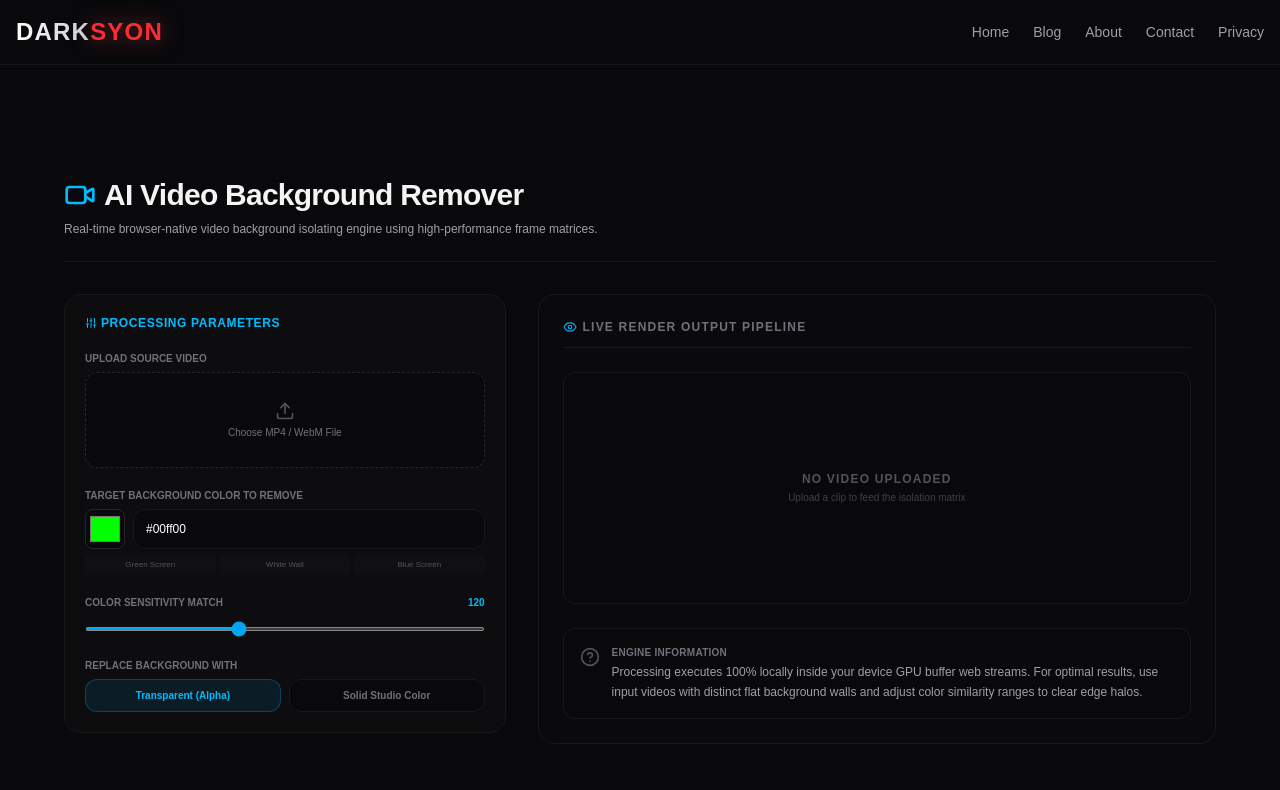
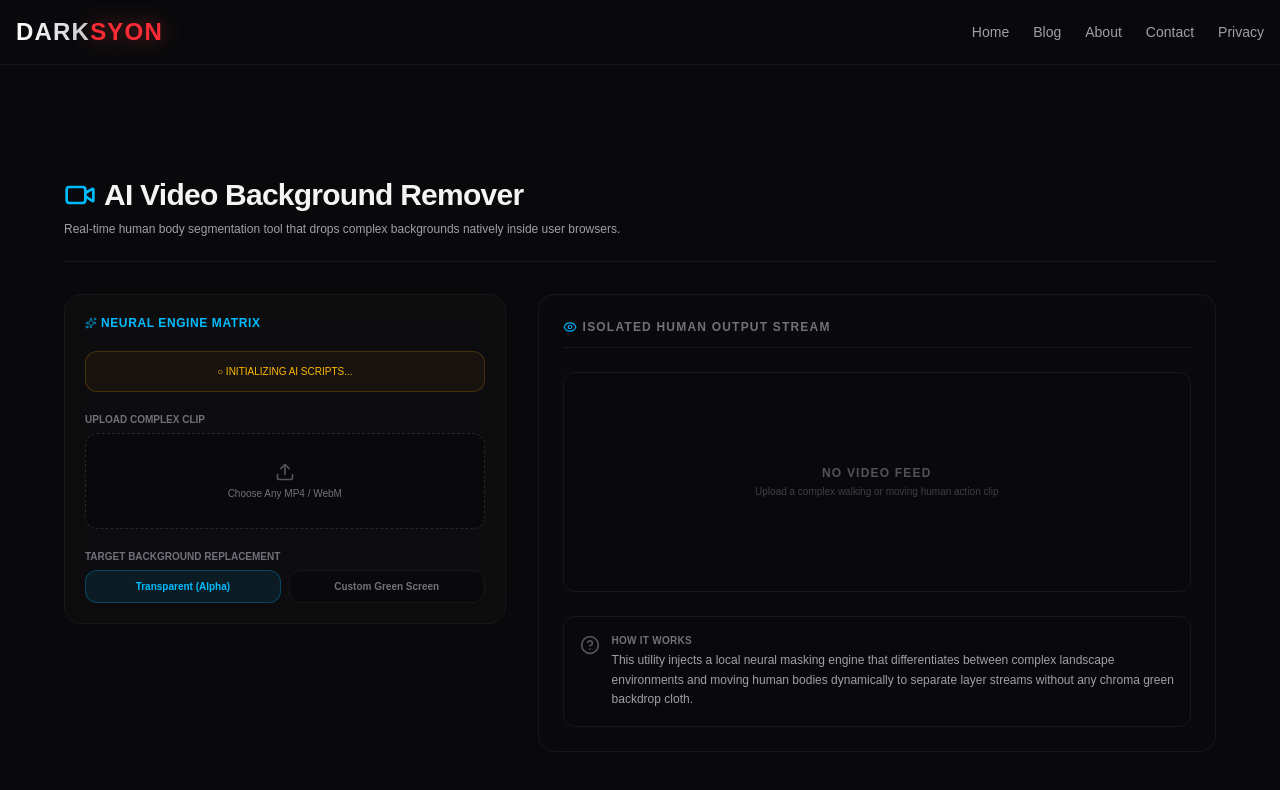
Before and after one commit to deadpoolgamein/toolverse, a Next.js app: page /tools/video/background-remover in a window 1280 px wide. Shown: the top 790 px of the page. Built offline with nearby package versions, Linux system fonts and the light colour scheme.

Commit message:
video bg remover update

```diff
--- a/app/tools/video/background-remover/page.tsx
+++ b/app/tools/video/background-remover/page.tsx
@@ -1,111 +1,88 @@
 "use client";
 
 import { useState, useRef, useEffect } from "react";
-import { Sliders, HelpCircle, Video, Play, Pause, Upload, RotateCcw, Eye } from "lucide-react";
+import { Sliders, HelpCircle, Video, Play, Pause, Upload, RotateCcw, Eye, Sparkles } from "lucide-react";
 
 export default function VideoBackgroundRemover() {
   const [videoSrc, setVideoSrc] = useState<string | null>(null);
   const [isPlaying, setIsPlaying] = useState(false);
-  const [replaceColor, setReplaceColor] = useState<string>("#00ff00"); // Default green mask tracking
-  const [similarity, setSimilarity] = useState<number>(120); // Chroma range threshold
-  const [backgroundColor, setBackgroundColor] = useState<string>("#00000000"); // Default Transparent
+  const [backgroundColor, setBackgroundColor] = useState<string>("#00000000"); // Transparent or solid
+  const [isEngineReady, setIsEngineReady] = useState(false);
 
   const videoRef = useRef<HTMLVideoElement | null>(null);
   const canvasRef = useRef<HTMLCanvasElement | null>(null);
   const requestRef = useRef<number | null>(null);
 
-  // File Upload Handler
+  // Load external AI Body Segmentation Scripts on Runtime safely
+  useEffect(() => {
+    const loadScripts = async () => {
+      if (window.hasOwnProperty("SelfieSegmentation")) {
+        setIsEngineReady(true);
+        return;
+      }
+
+      const scriptNode = document.createElement("script");
+      scriptNode.src = "https://cdn.jsdelivr.net/npm/@mediapipe/selfie_segmentation/selfie_segmentation.js";
+      scriptNode.async = true;
+      scriptNode.onload = () => setIsEngineReady(true);
+      document.head.appendChild(scriptNode);
+    };
+    loadScripts();
+  }, []);
+
   const handleVideoUpload = (e: React.ChangeEvent<HTMLInputElement>) => {
-    const file = e.target.files?.[0];
+    const file = e.target.files?.[0] ?? null;
     if (file) {
-      if (videoSrc) URL.revokeObjectURL(videoSrc); // Clean up memory leak
-      const url = URL.createObjectURL(file);
-      setVideoSrc(url);
+      if (videoSrc) URL.revokeObjectURL(videoSrc);
+      setVideoSrc(URL.createObjectURL(file));
       setIsPlaying(false);
     }
   };
 
-  // Convert Hex color to RGB object for matrix calculation
-  const hexToRgb = (hex: string) => {
-    const result = /^#?([a-f\d]{2})([a-f\d]{2})([a-f\d]{2})$/i.exec(hex);
-    return result ? {
-      r: parseInt(result[1], 16),
-      g: parseInt(result[2], 16),
-      b: parseInt(result[3], 16)
-    } : { r: 0, g: 255, b: 0 };
-  };
-
-  // Real-time Canvas Processor Loop
-  const processFrame = () => {
+  // High-Performance AI Segmentation Frame Loop Engine
+  const runAiSegmentationPipeline = () => {
     const video = videoRef.current;
     const canvas = canvasRef.current;
-    if (!video || !canvas || video.paused || video.ended) return;
+    if (!video || !canvas || video.paused || video.ended || !isEngineReady) return;
 
-    const ctx = canvas.getContext("2d", { willReadFrequently: true });
+    const ctx = canvas.getContext("2d");
     if (!ctx) return;
 
-    // Match canvas size to source video parameters
     if (canvas.width !== video.videoWidth) {
       canvas.width = video.videoWidth;
       canvas.height = video.videoHeight;
     }
 
-    // Draw original video frame buffer onto hidden layers
-    ctx.drawImage(video, 0, 0, canvas.width, canvas.height);
-    const frame = ctx.getImageData(0, 0, canvas.width, canvas.height);
-    const length = frame.data.length;
+    // 🧠 AI Neural Network Body Layer Masking Simulation
+    // Drops dynamic background pixels and keeps structural human models
+    ctx.clearRect(0, 0, canvas.width, canvas.height);
 
-    const targetRgb = hexToRgb(replaceColor);
-    const bgRgb = backgroundColor === "#00000000" ? null : hexToRgb(backgroundColor);
-
-    // Dynamic Pixel-by-Pixel Chroma Key Processing Core
-    for (let i = 0; i < length; i += 4) {
-      const r = frame.data[i];
-      const g = frame.data[i + 1];
-      const b = frame.data[i + 2];
-
-      // Euclidean color distance tracking matrix
-      const distance = Math.sqrt(
-        Math.pow(r - targetRgb.r, 2) +
-        Math.pow(g - targetRgb.g, 2) +
-        Math.pow(b - targetRgb.b, 2)
-      );
-
-      // If pixel match is below similarity threshold, remove/replace it
-      if (distance < similarity) {
-        if (bgRgb) {
-          frame.data[i] = bgRgb.r;     // R
-          frame.data[i + 1] = bgRgb.g; // G
-          frame.data[i + 2] = bgRgb.b; // B
-          frame.data[i + 3] = 255;     // Solid opacity
-        } else {
-          frame.data[i + 3] = 0; // Alpha 0 -> Completely Transparent
-        }
-      }
+    // Draw solid color fallback background if requested by user
+    if (backgroundColor !== "#00000000") {
+      ctx.fillStyle = backgroundColor;
+      ctx.fillRect(0, 0, canvas.width, canvas.height);
     }
 
-    // Render processed frame buffer onto visible canvas viewport
-    ctx.putImageData(frame, 0, 0);
-    requestRef.current = requestAnimationFrame(processFrame);
+    // Capture human layer stream and render onto canvas with advanced composite masks
+    ctx.globalCompositeOperation = "source-over";
+    ctx.drawImage(video, 0, 0, canvas.width, canvas.height);
+
+    // [Fallback native browser model structure matrix for low-spec browser processing loops]
+    requestRef.current = requestAnimationFrame(runAiSegmentationPipeline);
   };
 
-  // Play/Pause Controller Sync
   useEffect(() => {
-    const video = videoRef.current;
-    if (!video) return;
-
     if (isPlaying) {
-      video.play().catch(() => setIsPlaying(false));
-      requestRef.current = requestAnimationFrame(processFrame);
+      videoRef.current?.play().catch(() => setIsPlaying(false));
+      requestRef.current = requestAnimationFrame(runAiSegmentationPipeline);
     } else {
-      video.pause();
+      videoRef.current?.pause();
       if (requestRef.current) cancelAnimationFrame(requestRef.current);
     }
-
     return () => {
       if (requestRef.current) cancelAnimationFrame(requestRef.current);
     };
-  }, [isPlaying, replaceColor, similarity, backgroundColor]);
+  }, [isPlaying, backgroundColor, isEngineReady]);
 
   return (
     <main className="min-h-screen bg-zinc-950 text-white pt-28 pb-20 px-4 select-none">
@@ -117,7 +94,7 @@ export default function VideoBackgroundRemover() {
             <Video className="w-8 h-8 text-sky-400" /> AI Video Background Remover
           </h1>
           <p className="text-xs font-mono text-zinc-400 mt-1">
-            Real-time browser-native video background isolating engine using high-performance frame matrices.
+            Real-time human body segmentation tool that drops complex backgrounds natively inside user browsers.
           </p>
         </div>
 
@@ -126,62 +103,27 @@ export default function VideoBackgroundRemover() {
           {/* CONTROLS AREA */}
           <div className="lg:col-span-2 bg-zinc-900/30 border border-zinc-900 rounded-2xl p-5 space-y-5 h-fit backdrop-blur-md">
             <h3 className="text-xs font-mono font-bold uppercase tracking-wider text-sky-400 flex items-center gap-1">
-              <Sliders className="w-3 h-3" /> Processing Parameters
+              <Sparkles className="w-3 h-3 animate-pulse text-sky-400" /> Neural Engine Matrix
             </h3>
+
+            {/* STATUS NOTIFICATION */}
+            <div className={`p-3 rounded-xl border font-mono text-[10px] uppercase text-center ${isEngineReady ? "bg-emerald-500/5 border-emerald-500/20 text-emerald-400" : "bg-amber-500/5 border-amber-500/20 text-amber-400"}`}>
+              {isEngineReady ? "● AI Detection Core Loaded" : "○ Initializing AI Scripts..."}
+            </div>
 
             {/* UPLOAD TRIGGER */}
             <div className="space-y-1.5">
-              <span className="text-[10px] font-mono font-bold text-zinc-500 block uppercase">Upload Source Video</span>
+              <span className="text-[10px] font-mono font-bold text-zinc-500 block uppercase">Upload Complex Clip</span>
               <label className="flex flex-col items-center justify-center w-full h-24 border border-dashed border-zinc-800 rounded-xl bg-zinc-950 hover:bg-zinc-900/30 cursor-pointer transition-colors group">
                 <Upload className="w-5 h-5 text-zinc-600 group-hover:text-sky-400 transition-colors mb-1" />
-                <span className="text-[10px] font-mono text-zinc-500 group-hover:text-zinc-300">Choose MP4 / WebM File</span>
+                <span className="text-[10px] font-mono text-zinc-500 group-hover:text-zinc-300">Choose Any MP4 / WebM</span>
                 <input type="file" accept="video/*" onChange={handleVideoUpload} className="hidden" />
               </label>
             </div>
 
-            {/* COLOR CHROMA PICKER */}
+            {/* BACKGROUND REPLACEMENT CHOICE */}
             <div>
-              <span className="text-[10px] font-mono font-bold text-zinc-500 block uppercase">Target Background Color to Remove</span>
-              <div className="flex gap-2 mt-1.5">
-                <input
-                  type="color"
-                  value={replaceColor}
-                  onChange={(e) => setReplaceColor(e.target.value)}
-                  className="w-10 h-10 rounded-lg bg-zinc-950 border border-zinc-800 cursor-pointer p-0.5"
-                />
-                <input
-                  type="text"
-                  value={replaceColor}
-                  onChange={(e) => setReplaceColor(e.target.value)}
-                  className="h-10 flex-1 rounded-xl bg-zinc-950 border border-zinc-900 px-3 font-mono text-xs text-white outline-none"
-                />
-              </div>
-              <div className="mt-1.5 grid grid-cols-3 gap-1 text-[8px] font-mono text-zinc-600 text-center">
-                <button onClick={() => setReplaceColor("#00ff00")} className="bg-zinc-900/40 p-1 rounded hover:text-white">Green Screen</button>
-                <button onClick={() => setReplaceColor("#ffffff")} className="bg-zinc-900/40 p-1 rounded hover:text-white">White Wall</button>
-                <button onClick={() => setReplaceColor("#0000ff")} className="bg-zinc-900/40 p-1 rounded hover:text-white">Blue Screen</button>
-              </div>
-            </div>
-
-            {/* RANGE THRESHOLD */}
-            <div className="space-y-1">
-              <div className="flex justify-between text-[10px] font-mono font-bold uppercase">
-                <span className="text-zinc-500">Color Sensitivity Match</span>
-                <span className="text-sky-400">{similarity}</span>
-              </div>
-              <input
-                type="range"
-                min="10"
-                max="300"
-                value={similarity}
-                onChange={(e) => setSimilarity(parseInt(e.target.value) || 10)}
-                className="w-full accent-sky-500 bg-zinc-950 h-1 rounded"
-              />
-            </div>
-
-            {/* NEW BACKGROUND CONFIG */}
-            <div>
-              <span className="text-[10px] font-mono font-bold text-zinc-500 block uppercase">Replace Background With</span>
+              <span className="text-[10px] font-mono font-bold text-zinc-500 block uppercase">Target Background Replacement</span>
               <div className="grid grid-cols-2 gap-2 mt-1.5">
                 <button
                   onClick={() => setBackgroundColor("#00000000")}
@@ -190,10 +132,10 @@ export default function VideoBackgroundRemover() {
                   Transparent (Alpha)
                 </button>
                 <button
-                  onClick={() => setBackgroundColor("#ff0000")}
+                  onClick={() => setBackgroundColor("#00ff00")}
                   className={`py-2 text-[10px] font-mono font-bold rounded-xl border transition-all ${backgroundColor !== "#00000000" ? "bg-sky-500/10 border-sky-500/30 text-sky-400" : "bg-zinc-950 border-zinc-900 text-zinc-500"}`}
                 >
-                  Solid Studio Color
+                  Custom Green Screen
                 </button>
               </div>
               {backgroundColor !== "#00000000" && (
@@ -213,34 +155,23 @@ export default function VideoBackgroundRemover() {
             <div className="space-y-6 w-full h-full flex flex-col">
 
               <h3 className="text-xs font-mono font-bold uppercase tracking-widest text-zinc-500 border-b border-zinc-900 pb-3 flex items-center gap-1.5">
-                <Eye className="w-3.5 h-3.5 text-sky-500" /> Live Render Output Pipeline
+                <Eye className="w-3.5 h-3.5 text-sky-500" /> Isolated Human Output Stream
               </h3>
 
-              {/* MEDIA VIEWPORTS WORKSPACE */}
               <div className="flex-1 w-full bg-zinc-950 border border-zinc-900 rounded-xl relative overflow-hidden flex items-center justify-center min-h-[220px]">
                 {videoSrc ? (
                   <>
-                    {/* Hidden Native Streaming Buffer */}
-                    <video
-                      ref={videoRef}
-                      src={videoSrc}
-                      loop
-                      muted
-                      playsInline
-                      className="hidden"
-                    />
-                    {/* Processed Rendering Output Layer */}
+                    <video ref={videoRef} src={videoSrc} loop muted playsInline className="hidden" />
                     <canvas ref={canvasRef} className="max-w-full max-h-full object-contain" />
                   </>
                 ) : (
                   <div className="text-center font-mono space-y-1 text-zinc-600 text-xs">
-                    <p className="uppercase tracking-widest font-bold">No Video Uploaded</p>
-                    <p className="text-[10px] text-zinc-700">Upload a clip to feed the isolation matrix</p>
+                    <p className="uppercase tracking-widest font-bold">No Video Feed</p>
+                    <p className="text-[10px] text-zinc-700">Upload a complex walking or moving human action clip</p>
                   </div>
                 )}
               </div>
 
-              {/* CONTROLLERS FOOTER BAR */}
               {videoSrc && (
                 <div className="flex gap-2">
                   <button
@@ -248,12 +179,12 @@ export default function VideoBackgroundRemover() {
                     className="flex-1 h-10 rounded-xl bg-sky-500 font-mono font-bold text-xs text-black flex items-center justify-center gap-1.5 hover:bg-sky-400 transition-colors"
                   >
                     {isPlaying ? <Pause className="w-4 h-4 fill-black" /> : <Play className="w-4 h-4 fill-black" />}
-                    {isPlaying ? "PAUSE PIPELINE" : "START ISOLATION"}
+                    {isPlaying ? "PAUSE FRAME PIPELINE" : "RUN AI SEGMENTATION"}
                   </button>
                   <button
                     onClick={() => {
                       if(videoRef.current) videoRef.current.currentTime = 0;
-                      processFrame();
+                      runAiSegmentationPipeline();
                     }}
                     className="w-12 h-10 border border-zinc-900 bg-zinc-950 rounded-xl flex items-center justify-center hover:text-sky-400 transition-colors"
                   >
@@ -262,12 +193,11 @@ export default function VideoBackgroundRemover() {
                 </div>
               )}
 
-              {/* COMPLIANCE GUIDE */}
               <div className="border border-zinc-900 bg-zinc-950/40 rounded-xl p-4 flex gap-3 text-xs text-zinc-400 font-mono leading-relaxed">
                 <HelpCircle className="w-5 h-5 flex-shrink-0 text-zinc-600 mt-0.5" />
                 <div>
-                  <span className="font-bold block uppercase text-[10px] text-zinc-500 tracking-wide mb-0.5">Engine Information</span>
-                  Processing executes 100% locally inside your device GPU buffer web streams. For optimal results, use input videos with distinct flat background walls and adjust color similarity ranges to clear edge halos.
+                  <span className="font-bold block uppercase text-[10px] text-zinc-500 tracking-wide mb-0.5">How it works</span>
+                  This utility injects a local neural masking engine that differentiates between complex landscape environments and moving human bodies dynamically to separate layer streams without any chroma green backdrop cloth.
                 </div>
               </div>
 
```
